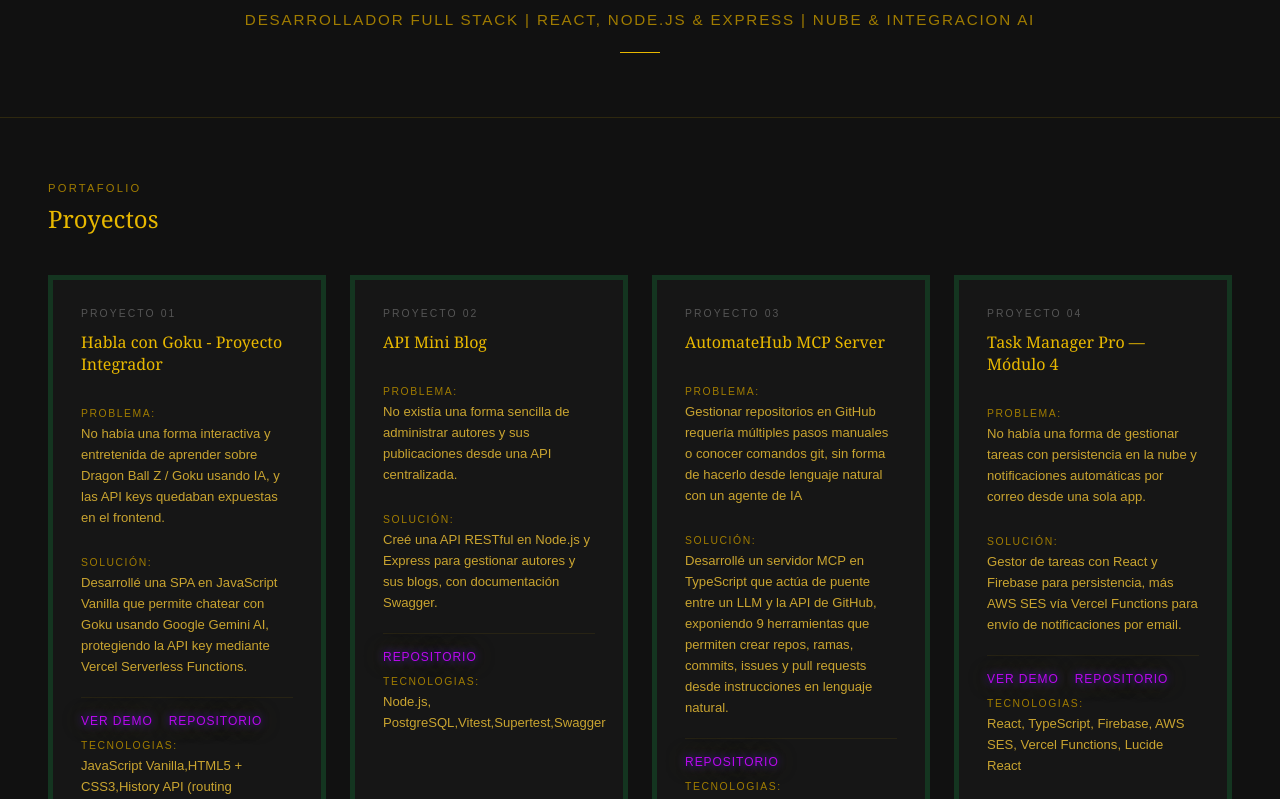
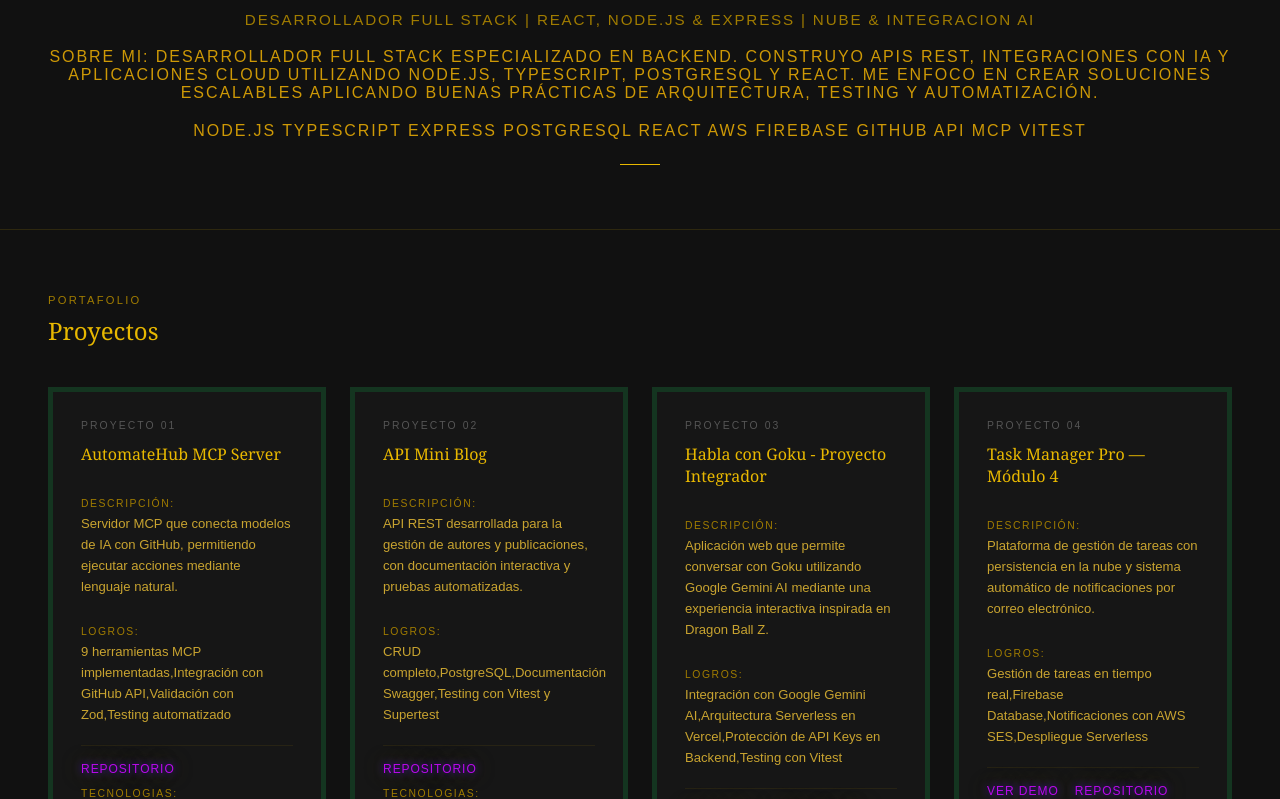
Before and after one commit to Taimolrvz007/portafolio, a React (Vite) app: page / in a window 1280 px wide. Shown: the part 301-1100 px from the top of the page. Built offline with nearby package versions, Linux system fonts and the light colour scheme.

Commit message:
ultima actualizacion

```diff
--- a/src/principal.tsx
+++ b/src/principal.tsx
@@ -1,44 +1,44 @@
 const PROYECTOS = [
   {
     id: 1,
-    titulo: "Habla con Goku - Proyecto Integrador",
-    problema: "No había una forma interactiva y entretenida de aprender sobre Dragon Ball Z / Goku usando IA, y las API keys quedaban expuestas en el frontend.",
-    solucion: "Desarrollé una SPA en JavaScript Vanilla que permite chatear con Goku usando Google Gemini AI, protegiendo la API key mediante Vercel Serverless Functions.",
-    demoUrl: "https://proyecto-m3-josue-kaleth-salazar.vercel.app",
-    repoUrl: "https://github.com/Taimolrvz007/ProyectoM3JosueKalethSalazar",
-    tecnologias: "JavaScript Vanilla,HTML5 + CSS3,History API (routing SPA),Google Gemini AI,Vercel Serverless Functions,Vitest (tests unitarios)"
+    titulo: "AutomateHub MCP Server",
+    descripcion: "Servidor MCP que conecta modelos de IA con GitHub, permitiendo ejecutar acciones mediante lenguaje natural.",
+    logros: "9 herramientas MCP implementadas,Integración con GitHub API,Validación con Zod,Testing automatizado",
+    repoUrl: "https://github.com/Taimolrvz007/ProyectoM5_JosueKalethSalazar.git",
+    tecnologias: "TypeScript, MCP Framework, GitHub API, Zod, Vitest"
   },
   {
     id: 2,
     titulo: "API Mini Blog",
-    problema: "No existía una forma sencilla de administrar autores y sus publicaciones desde una API centralizada.",
-    solucion: "Creé una API RESTful en Node.js y Express para gestionar autores y sus blogs, con documentación Swagger.",
+    descripcion: " API REST desarrollada para la gestión de autores y publicaciones, con documentación interactiva y pruebas automatizadas.",
+    logros: "CRUD completo,PostgreSQL,Documentación Swagger,Testing con Vitest y Supertest",
     repoUrl: "https://github.com/Taimolrvz007/ProyectoM2_JosueKalethSalazar.git",
-    tecnologias: "Node.js, PostgreSQL,Vitest,Supertest,Swagger"
+    tecnologias: "Node.js, Express, PostgreSQL, Swagger, Vitest, Supertest"
   },
   {
     id: 3,
-    titulo: "AutomateHub MCP Server",
-    problema: "Gestionar repositorios en GitHub requería múltiples pasos manuales o conocer comandos git, sin forma de hacerlo desde lenguaje natural con un agente de IA",
-    solucion: "Desarrollé un servidor MCP en TypeScript que actúa de puente entre un LLM y la API de GitHub, exponiendo 9 herramientas que permiten crear repos, ramas, commits, issues y pull requests desde instrucciones en lenguaje natural.",
-    repoUrl: "https://github.com/Taimolrvz007/ProyectoM5_JosueKalethSalazar.git",
-    tecnologias: "TypeScript, Libreria ZOD, Framework MCP, API GitHub,Vitest"
+    titulo: "Habla con Goku - Proyecto Integrador",
+    descripcion: "Aplicación web que permite conversar con Goku utilizando Google Gemini AI mediante una experiencia interactiva inspirada en Dragon Ball Z.",
+    logros: "Integración con Google Gemini AI,Arquitectura Serverless en Vercel,Protección de API Keys en Backend,Testing con Vitest",
+    demoUrl: "https://proyecto-m3-josue-kaleth-salazar.vercel.app",
+    repoUrl: "https://github.com/Taimolrvz007/ProyectoM3JosueKalethSalazar",
+    tecnologias: "JavaScript, HTML, CSS, Gemini AI, Vercel Functions, Vitest"
   },
   {
     id: 4,
     titulo: 'Task Manager Pro — Módulo 4',
-    problema: 'No había una forma de gestionar tareas con persistencia en la nube y notificaciones automáticas por correo desde una sola app.',
-    solucion: 'Gestor de tareas con React y Firebase para persistencia, más AWS SES vía Vercel Functions para envío de notificaciones por email.',
-    tecnologias: 'React, TypeScript, Firebase, AWS SES, Vercel Functions, Lucide React',
+    descripcion: 'Plataforma de gestión de tareas con persistencia en la nube y sistema automático de notificaciones por correo electrónico.',
+    logros: 'Gestión de tareas en tiempo real,Firebase Database,Notificaciones con AWS SES,Despliegue Serverless',
+    tecnologias: 'React, TypeScript, Firebase, AWS SES, Vercel Functions',
     demoUrl: 'https://proyecto-m4-josue-kaleth-salazar.vercel.app/login',
     repoUrl: 'https://github.com/Taimolrvz007/ProyectoM4_JosueKalethSalazar'
   },
   {
   id: 5,
   titulo: 'Chat en Vivo con WebSocket',
-  problema: 'En la antiguedad las personas se comunicaban por mensajes de texto, lo cual hacia que no fuera en tiempo real con WebSocket',
-  solucion: 'Crear una aplicacion de chat en tiempo real con WebSocket',
-  tecnologias: 'Frontend: React 19, TypeScript, Vite, Socket.IO Client Backend: Node.js, Express 5, Socket.IO, CORS',
+  descripcion: 'Aplicación de mensajería en tiempo real desarrollada con WebSockets para comunicación instantánea entre usuarios.',
+  logros: 'Comunicación bidireccional,WebSockets,Arquitectura cliente-servidor,Manejo de múltiples conexiones',
+  tecnologias: 'React, TypeScript, Socket.IO, Node.js, Express',
   repoUrl: 'https://github.com/Taimolrvz007/chat-con-WebSocket.git',
   }
 ];
@@ -53,6 +53,20 @@ export default function Principal() {
         </div>
         <h1>Josue Kaleth Salazar</h1>
         <p>Desarrollador Full Stack | React, Node.js & Express | Nube & Integracion AI</p>
+        <p style={{ marginTop: '20px', fontSize: '16px', color: '#ce9906' }}>
+          Sobre mi: Desarrollador Full Stack especializado en Backend. Construyo APIs REST, integraciones con IA y aplicaciones cloud utilizando Node.js, TypeScript, PostgreSQL y React. Me enfoco en crear soluciones escalables aplicando buenas prácticas de arquitectura, testing y automatización.
+        </p>
+        <p style={{ marginTop: '20px', fontSize: '16px', color: '#ce9906' }}>Node.js
+TypeScript
+Express
+PostgreSQL
+React
+AWS
+Firebase
+GitHub API
+MCP
+Vitest</p>
+
         <div className="divider"></div>
       </section>
 
@@ -68,13 +82,13 @@ export default function Principal() {
               <h3>{proyecto.titulo}</h3>
 
               <div className="card-row">
-                <span className="card-key">Problema:</span>
-                <span className="card-val">{proyecto.problema}</span>
+                <span className="card-key">Descripción:</span>
+                <span className="card-val">{proyecto.descripcion}</span>
               </div>
 
               <div className="card-row">
-                <span className="card-key">Solución:</span>
-                <span className="card-val">{proyecto.solucion}</span>
+                <span className="card-key">Logros:</span>
+                <span className="card-val">{proyecto.logros}</span>
               </div>
 
               <div className="card-links">
```
